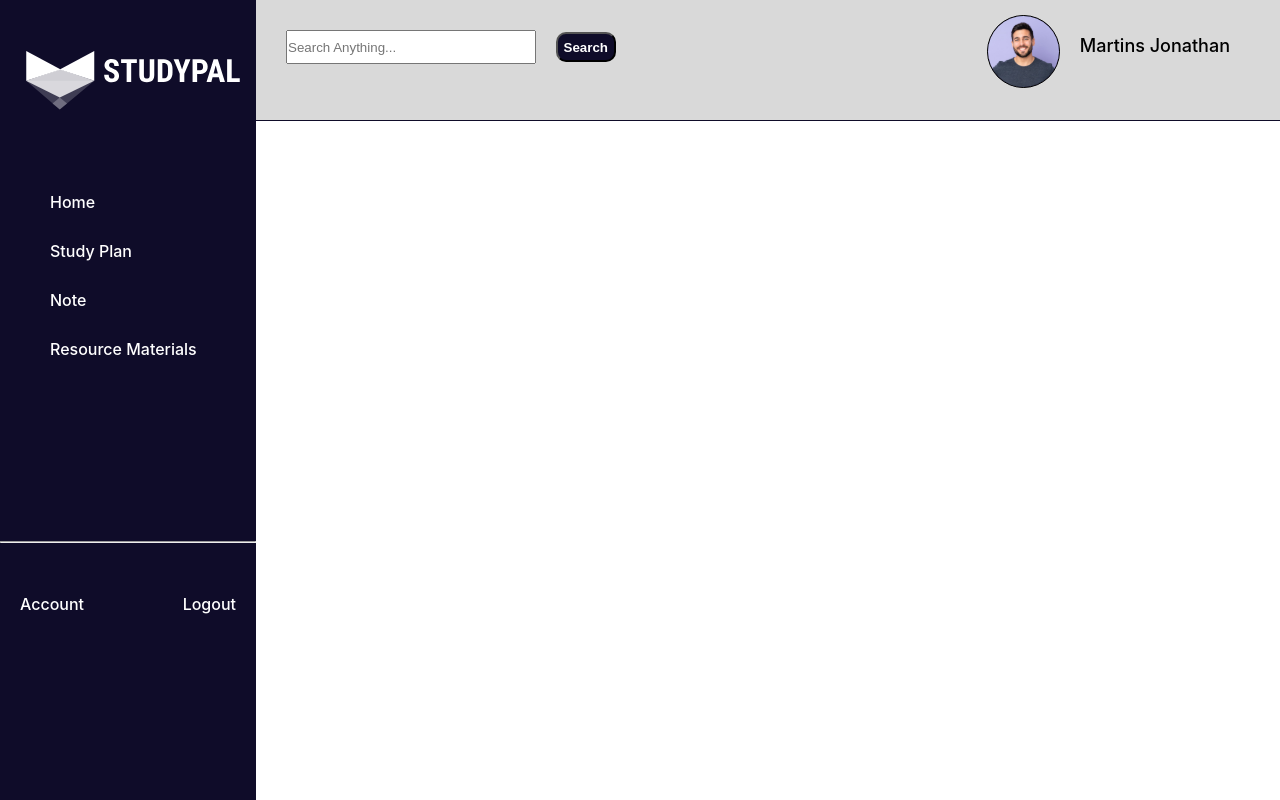
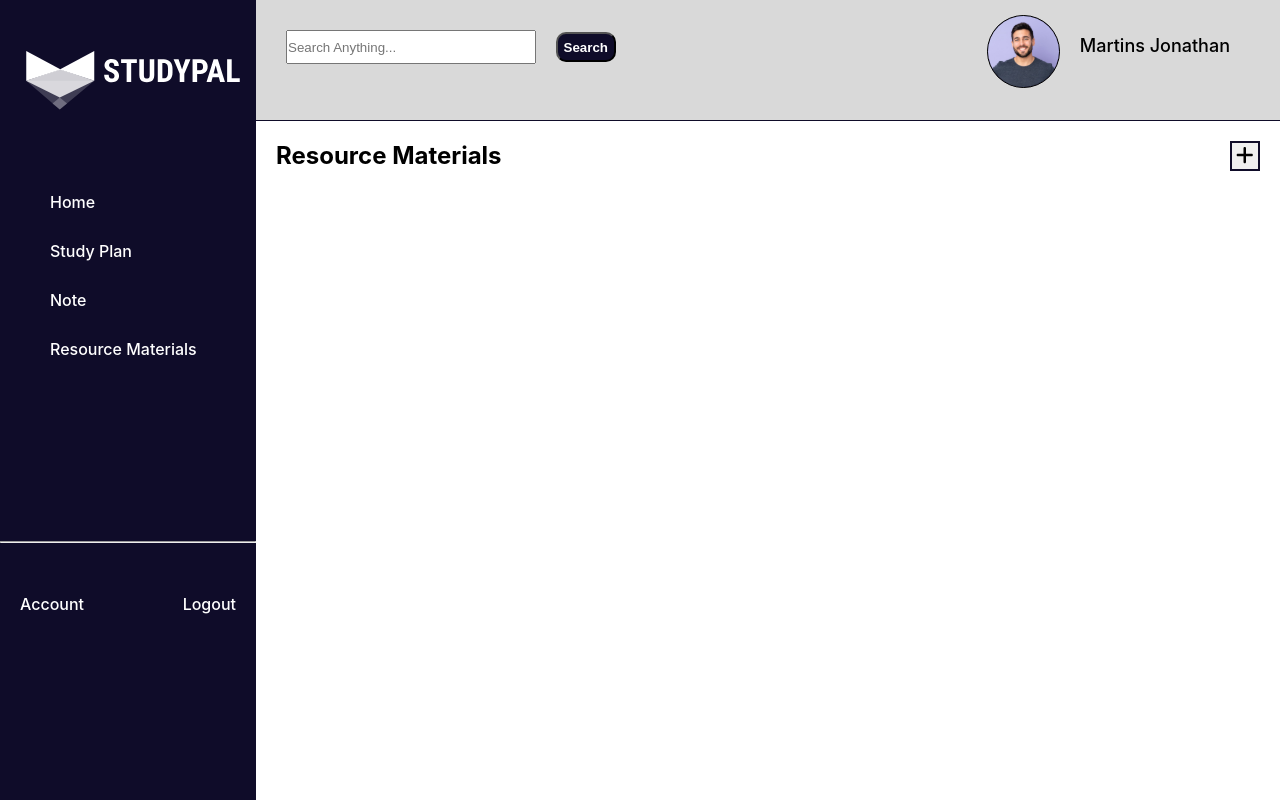
Before and after one commit to StudyPal-FrontEnd/studypal-frontend, a React (Create React App) app: page /resourcematerials in a window 1280 px wide. Built offline with nearby package versions, Linux system fonts and the light colour scheme.

Commit message:
Nenman Otp

```diff
--- a/src/App.js
+++ b/src/App.js
@@ -11,6 +11,7 @@ import ResourceMaterials from './container/pages/components/dashboard/ResourceMa
 import CreateStudyPlan from './container/pages/components/dashboard/CreateStudyPlan';
 import CreateNote from './container/pages/components/dashboard/CreateNote';
 import SearchResources from './container/pages/components/dashboard/SearchResources';
+import OtpPage from './container/pages/components/auth/OtpPage';
 
 function App() {
   return (
@@ -20,6 +21,7 @@ function App() {
           <Route path='/' element={<LandingPage />} />
           <Route path='/login' element={<Login />} />
           <Route path='/signup' element={<Signup />} />
+          <Route path='/otp-page' element={<OtpPage />} />
           <Route path='dashboard' element={<Dashboard />} />
           <Route path='studyplans' element={<StudyPlansPage />} />
           <Route path='notes' element={<NotesPage />} />
--- a/src/container/pages/components/dashboard/NotesPage.jsx
+++ b/src/container/pages/components/dashboard/NotesPage.jsx
@@ -1,7 +1,11 @@
 import {useState} from "react";
 import styles from '../../styles/Dashboard.module.css';
+import style from '../../styles/ViewAllPages.module.css';
 import ProfileImg from "../../../../assets/images/svg/profileImg.svg";
 import SideSection from "./SideSection";
+import { FontAwesomeIcon } from '@fortawesome/react-fontawesome'
+import { faPlus } from '@fortawesome/free-solid-svg-icons';
+import { Link } from "react-router-dom";
 
 
 
@@ -39,6 +43,12 @@ const NotesPage = () => {
                         <div className={styles.profileName}>Martins Jonathan</div>
                     </div>
                 </div>
+                <div className={style.createdPlans}>
+                <div className={style.pageTitle}>
+                    <h4>Notes</h4>
+                    <Link to="/createstudyplan"><button className={style.addStudyPlan}><FontAwesomeIcon icon={faPlus} /></button></Link>
+                </div>
+                </div>
             </div>
         </div>
     )
--- a/src/container/pages/components/dashboard/ResourceMaterials.jsx
+++ b/src/container/pages/components/dashboard/ResourceMaterials.jsx
@@ -1,8 +1,11 @@
 import {useState} from "react";
 import styles from '../../styles/Dashboard.module.css';
+import style from '../../styles/ViewAllPages.module.css';
 import ProfileImg from "../../../../assets/images/svg/profileImg.svg";
 import SideSection from "./SideSection";
-
+import { FontAwesomeIcon } from '@fortawesome/react-fontawesome'
+import { faPlus } from '@fortawesome/free-solid-svg-icons';
+import { Link } from "react-router-dom";
 
 
 const ResourceMaterials = () => {
@@ -39,6 +42,12 @@ const ResourceMaterials = () => {
                         <div className={styles.profileName}>Martins Jonathan</div>
                     </div>
                 </div>
+                <div className={style.createdPlans}>
+                <div className={style.pageTitle}>
+                    <h4>Resource Materials</h4>
+                    <Link to="/createstudyplan"><button className={style.addStudyPlan}><FontAwesomeIcon icon={faPlus} /></button></Link>
+                </div>
+                </div>
             </div>
         </div>
     )
--- a/src/container/pages/components/dashboard/StudyPlansPage.jsx
+++ b/src/container/pages/components/dashboard/StudyPlansPage.jsx
@@ -1,6 +1,6 @@
 import {useState} from "react";
 import styles from '../../styles/Dashboard.module.css';
-import style from '../../styles/StudyPlanPage.module.css';
+import style from '../../styles/ViewAllPages.module.css';
 import ProfileImg from "../../../../assets/images/svg/profileImg.svg";
 import SideSection from "./SideSection";
 import { FontAwesomeIcon } from '@fortawesome/react-fontawesome'
@@ -48,7 +48,7 @@ const StudyPlansPage= () => {
                     <h4>Study Plans</h4>
                     <Link to="/createstudyplan"><button className={style.addStudyPlan}><FontAwesomeIcon icon={faPlus} /></button></Link>
                 </div>
-            </div>
+                </div>
             </div>
 
         </div>
```
Also changed, not shown: src/container/pages/styles/ViewAllPages.module.css (renamed from src/container/pages/styles/StudyPlanPage.module.css).
